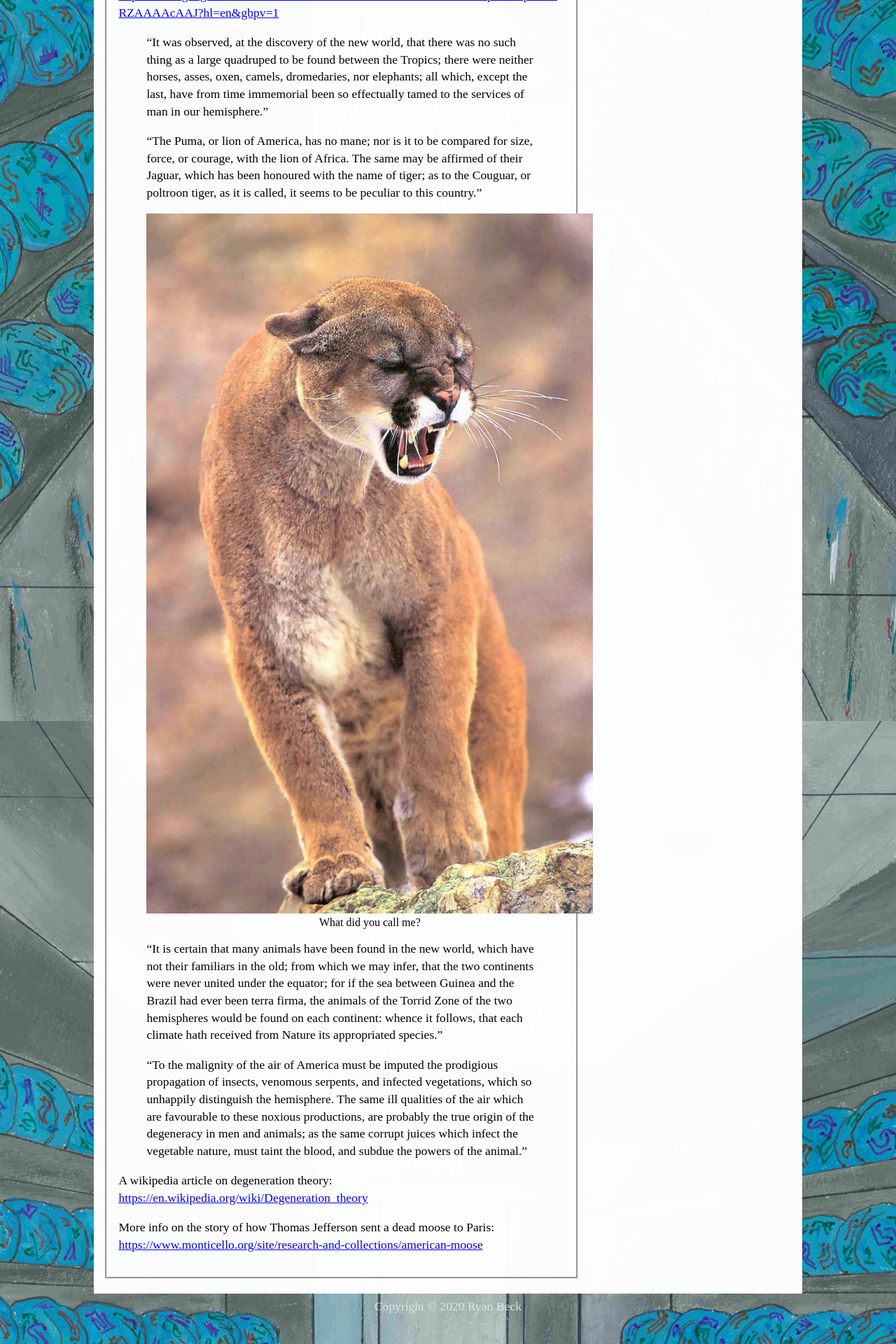
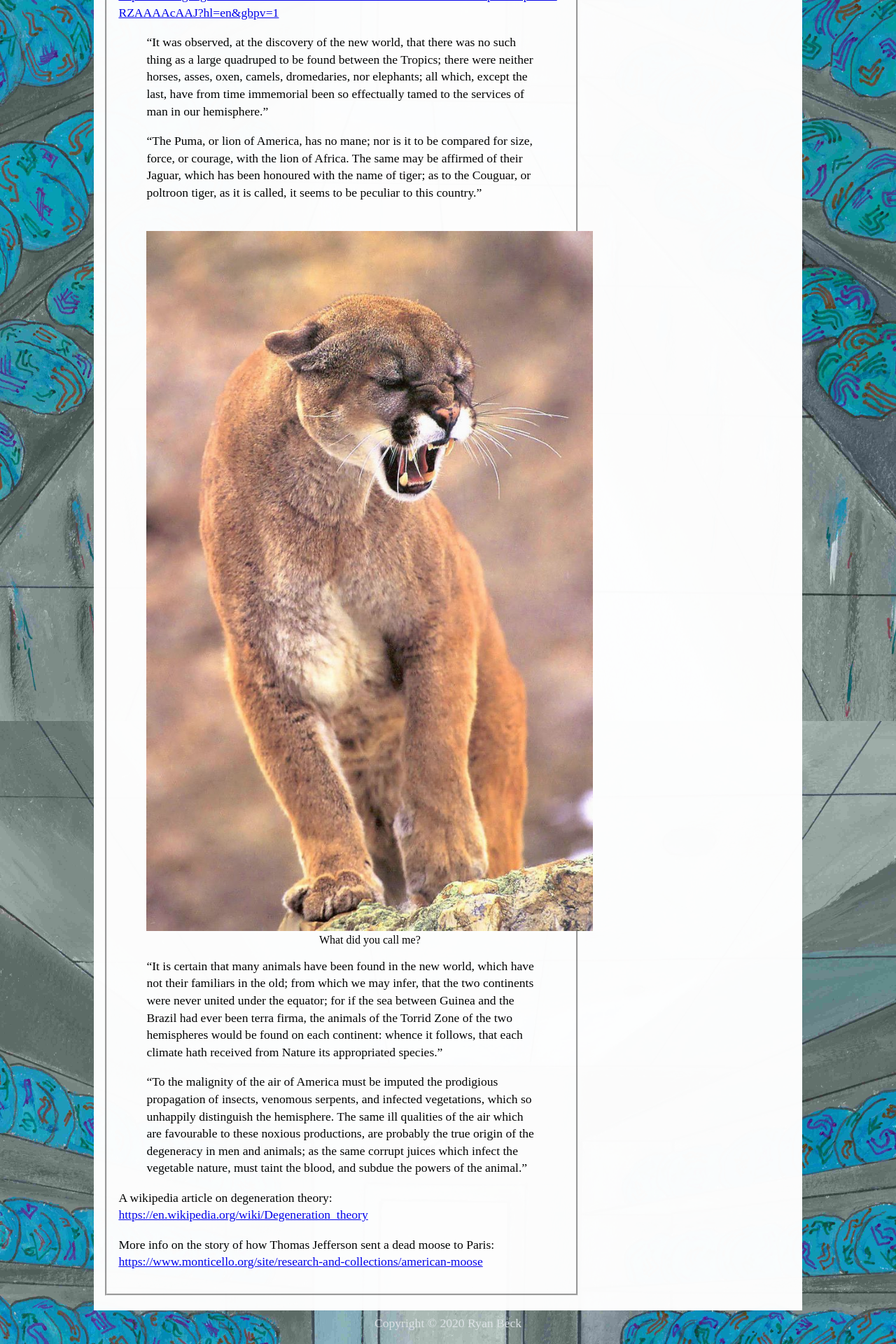
Before and after one commit to ryooan/ryooan.github.io, a Jekyll site: the page built from my_collections/_posts/2021-03-17-Degeneracy and Jefferson and a Moose.md, in a window 1280 px wide. Shown: the part 1018-2938 px from the top of the page at 70% size. Built offline with Jekyll 4.4.1, drawn with Linux system fonts in a browser that asks for light colours.

Commit message:
Update 2021-03-17-Degeneracy and Jefferson and a Moose.md

```diff
--- a/my_collections/_posts/2021-03-17-Degeneracy and Jefferson and a Moose.md
+++ b/my_collections/_posts/2021-03-17-Degeneracy and Jefferson and a Moose.md
@@ -16,8 +16,7 @@ The quote at the start of this post and all of the hilariously incorrect quotes
 >"It was observed, at the discovery of the new world, that there was no such thing as a large quadruped to be found between the Tropics; there were neither horses, asses, oxen, camels, dromedaries, nor elephants; all which, except the last, have from time immemorial been so effectually tamed to the services of man in our hemisphere."
 
 >"The Puma, or lion of America, has no mane; nor is it to be compared for size, force, or courage, with the lion of Africa. The same may be affirmed of their Jaguar, which has been honoured with the name of tiger; as to the Couguar, or poltroon tiger, as it is called, it seems to be peculiar to this country."
->
-
+<br/><br/>
 <figure>
   <img src="{{site.url}}/assets/cougar.jpg" alt="Offended Cougar" width="100%"/>
   <figcaption>What did you call me?</figcaption>
```
